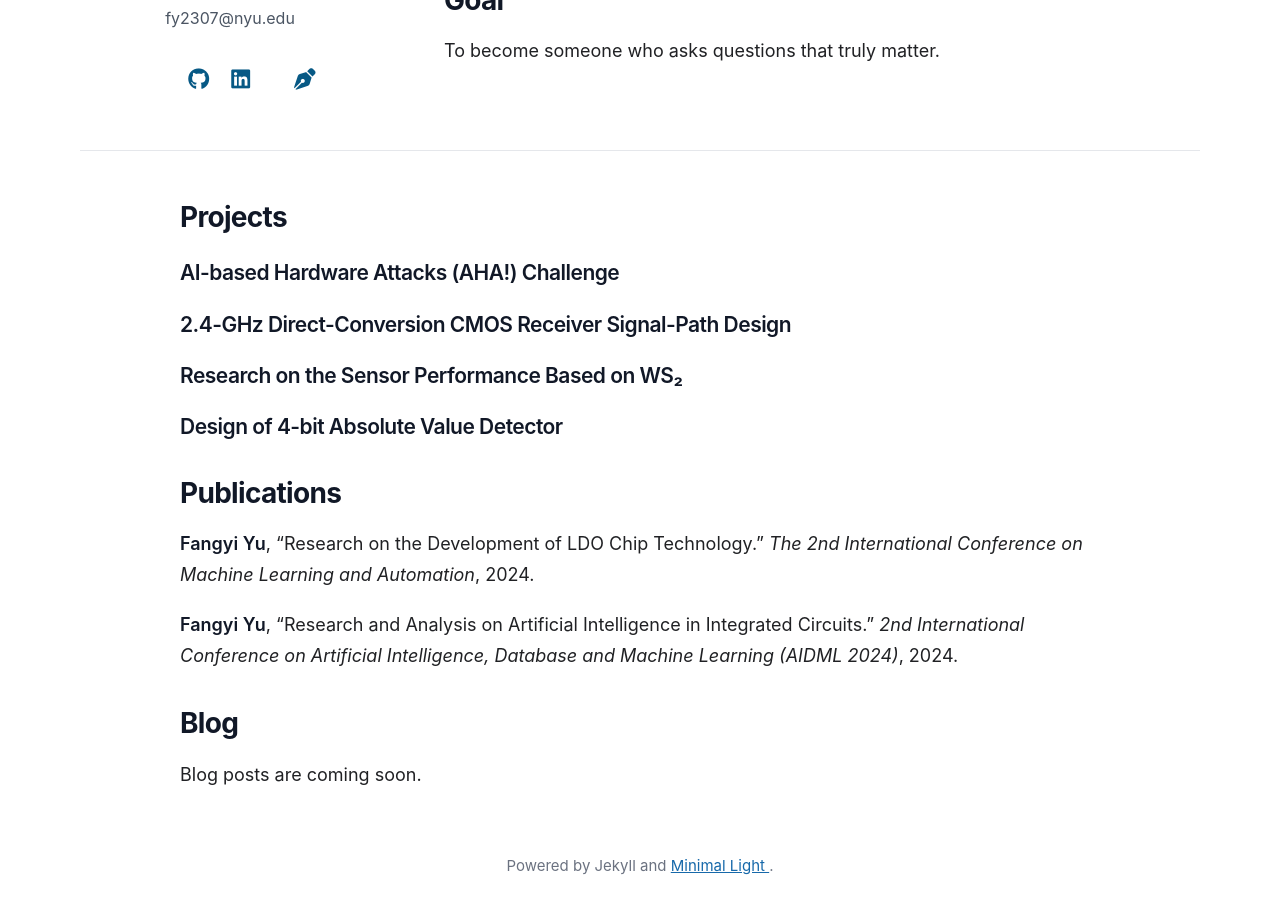
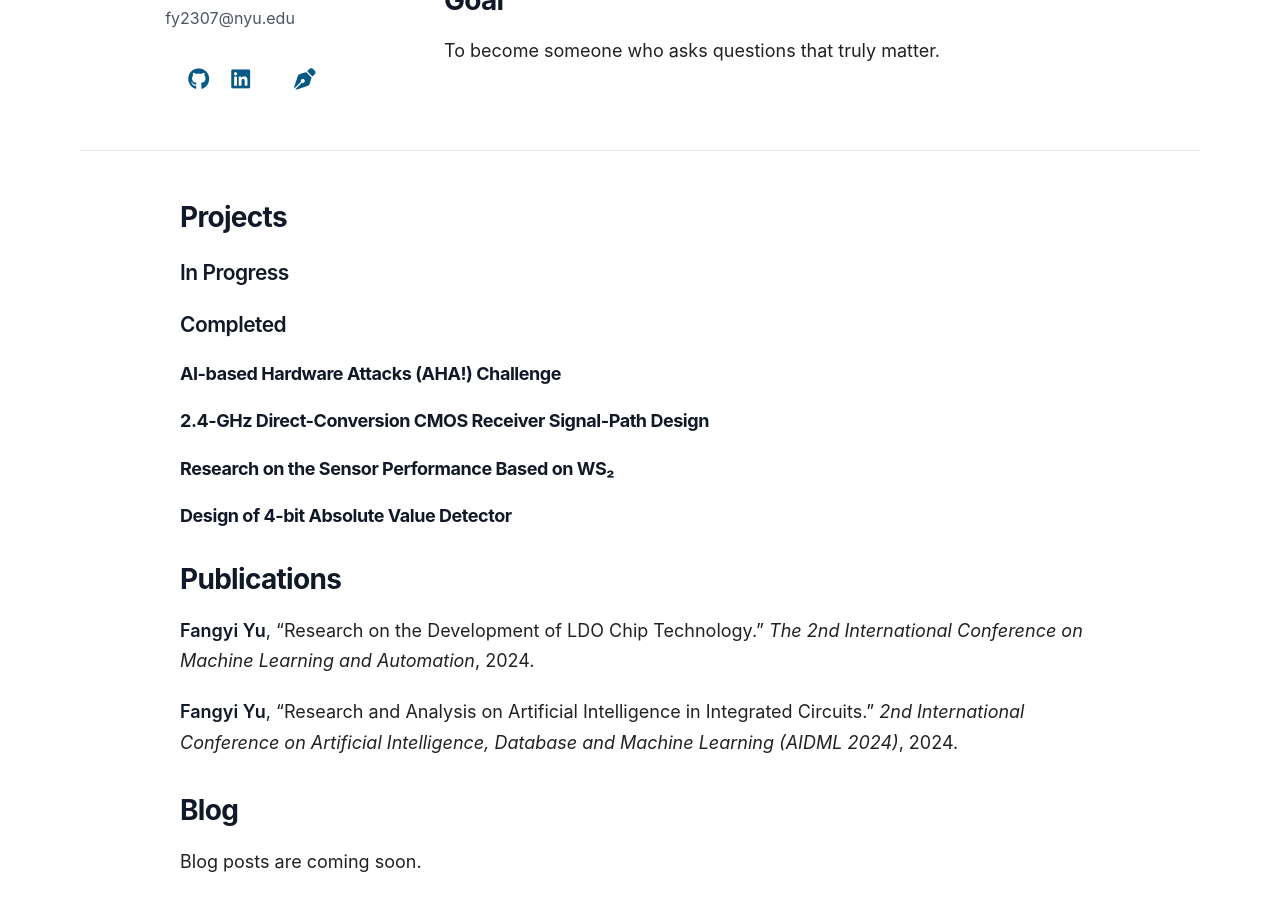
Before and after one commit to fangyiyu02/fangyiyu02.github.io, a Jekyll site: the page built from index.md, in a window 1280 px wide and 900 px high, scrolled down 432 px. Built offline with Jekyll 4.4.1, drawn with Linux system fonts in a browser that asks for light colours; a style sheet for code colours, icons or effects is not loaded; our own code applies the rules of GitHub Pages for plain Markdown files.

Commit message:
Group projects into in-progress and completed sections

```diff
--- a/index.md
+++ b/index.md
@@ -4,13 +4,17 @@ layout: homepage
 
 ## Projects
 
-### AI-based Hardware Attacks (AHA!) Challenge
+### In Progress
 
-### 2.4-GHz Direct-Conversion CMOS Receiver Signal-Path Design
+### Completed
 
-### Research on the Sensor Performance Based on WS₂
+#### AI-based Hardware Attacks (AHA!) Challenge
 
-### Design of 4-bit Absolute Value Detector
+#### 2.4-GHz Direct-Conversion CMOS Receiver Signal-Path Design
+
+#### Research on the Sensor Performance Based on WS₂
+
+#### Design of 4-bit Absolute Value Detector
 
 ## Publications
 
```
